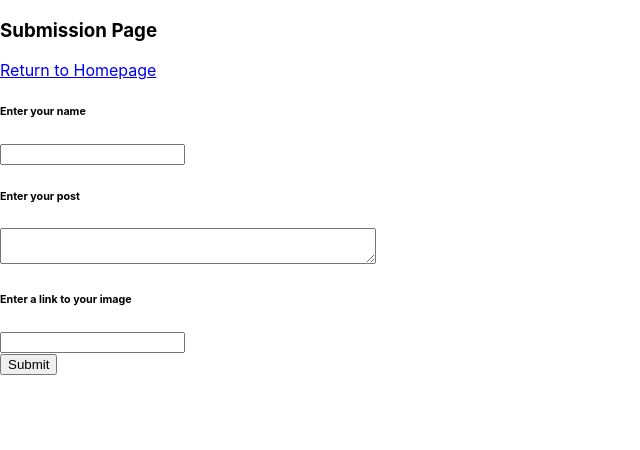
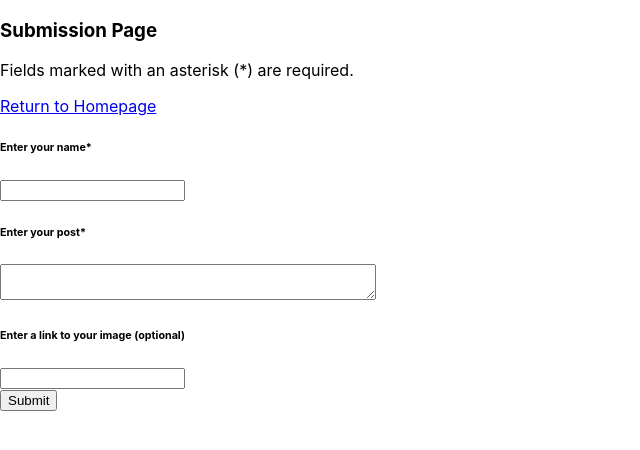
Before and after one commit to ViciousCupcake/CS35L-Project, a React (Create React App) app in the folder frontend/: page /submit in a window 1280 px wide. Shown: the top 450 px of the page, without its empty margins (0-640 px from the left). Built offline with nearby package versions, Linux system fonts and the light colour scheme.

Commit message:
made name and post required fields in submission form

```diff
--- a/frontend/src/components/CreateSubmission.js
+++ b/frontend/src/components/CreateSubmission.js
@@ -46,25 +46,28 @@ class CreateSubmission extends Component {
     return (
       <div id="submission">
         <h3>Submission Page</h3>
+        <p>Fields marked with an asterisk (*) are required.</p>
         <a href="./">Return to Homepage</a>
 
         <form onSubmit={this.submitForm} method="POST">
-          <h6>Enter your name</h6>
+          <h6>Enter your name*</h6>
           <input
             type='text'
             name='first_name'
             value={this.state.first_name}
             onChange={this.onChange}
+            required
           />
-          <h6>Enter your post</h6>
+          <h6>Enter your post*</h6>
           <textarea
             style={{width: "370px"}}
             type='text'
             name='content'
             value={this.state.content}
             onChange={this.onChange}
+            required
           />
-          <h6>Enter a link to your image</h6>
+          <h6>Enter a link to your image (optional)</h6>
           <input
             type='text'
             name='image'
```
